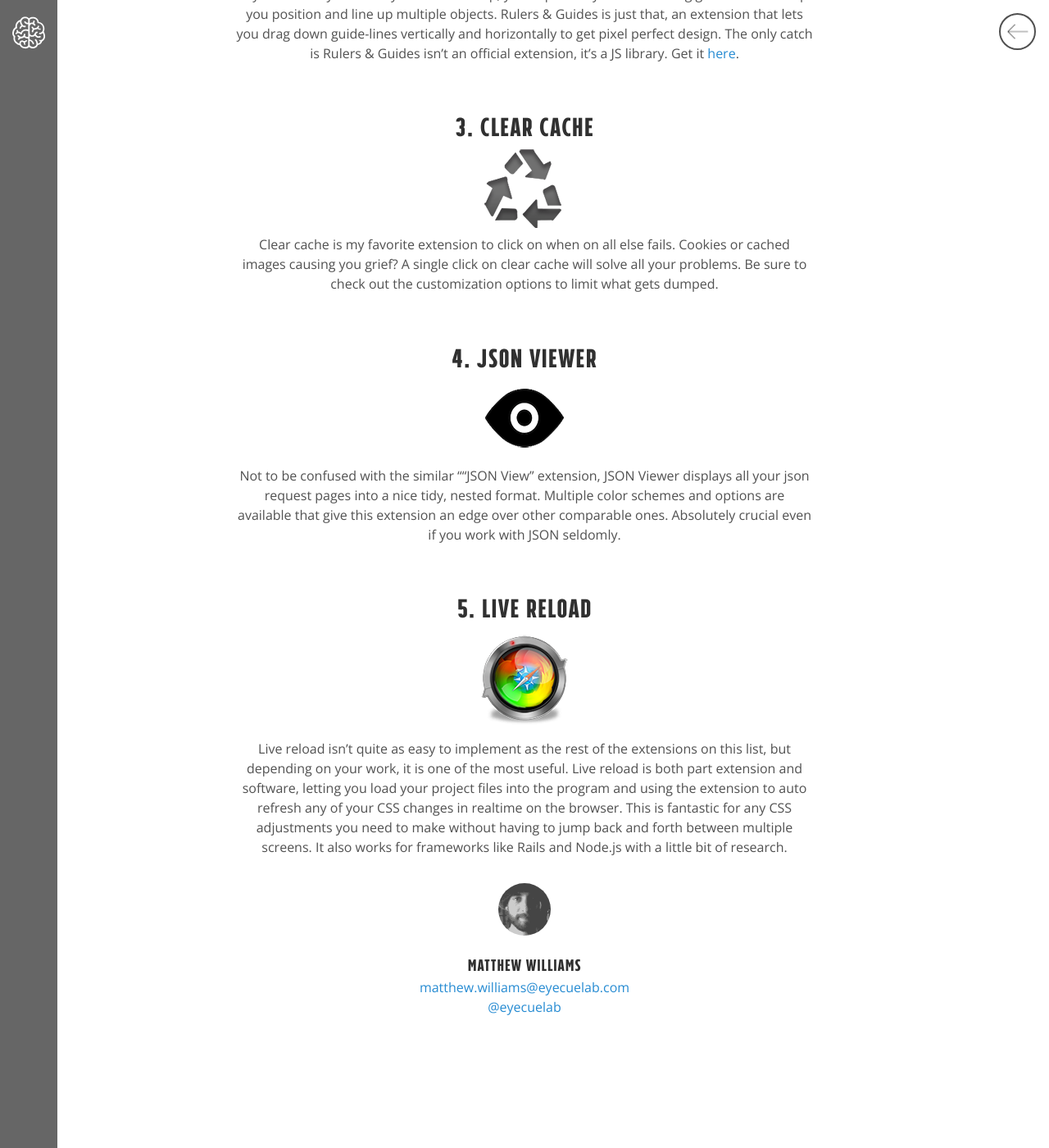
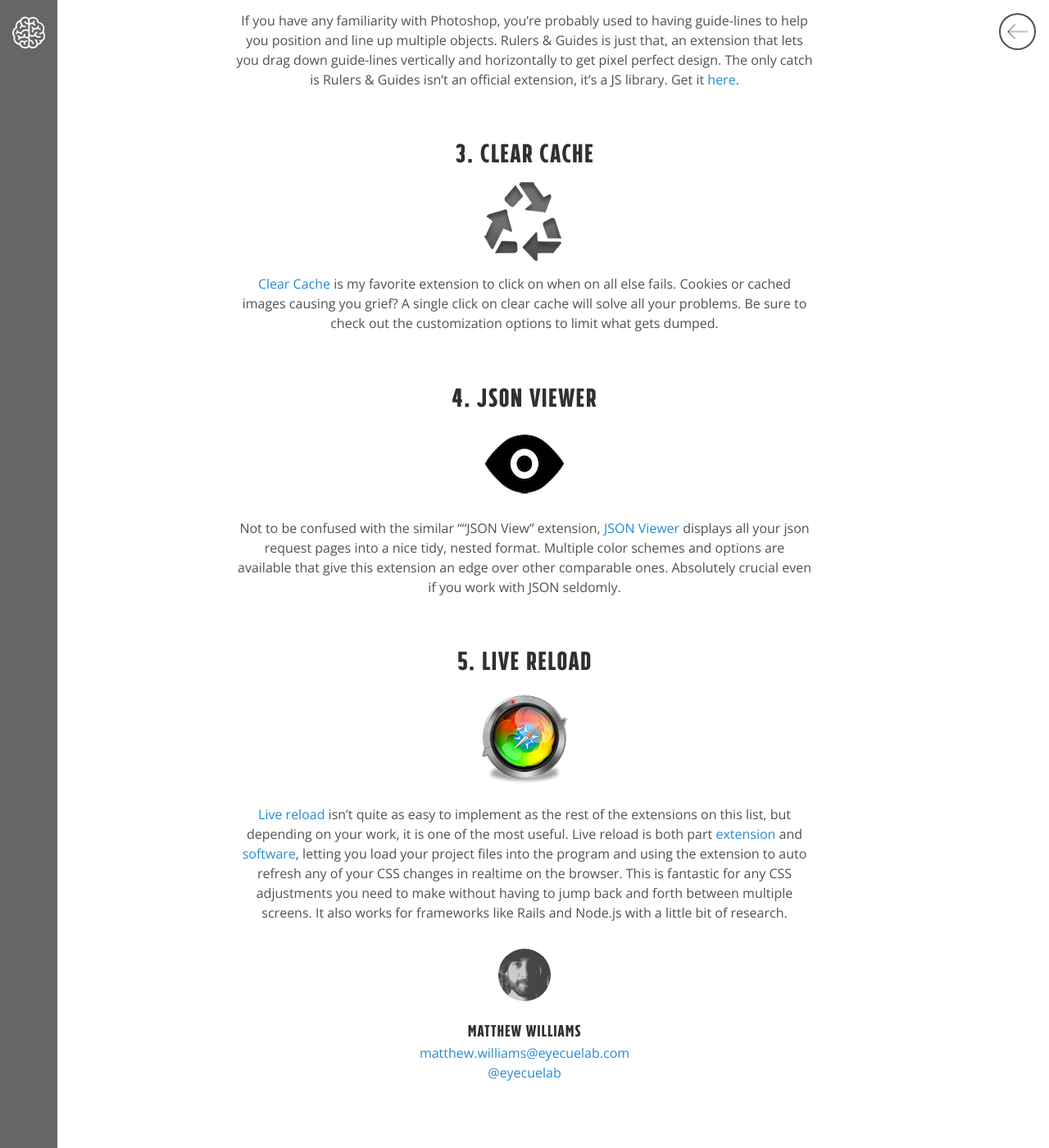
Before and after one commit to eyecuelab/labnotebook, a Jekyll site: the page built from _posts/2015-02-23-essential_extensions.md, in a window 1280 px wide and 1400 px high, scrolled down 1322 px. Shown: the whole window at 82% size. Built offline with Jekyll 4.4.1, drawn with Linux system fonts in a browser that asks for light colours; Markdown is read by kramdown in place of the engine named in the settings; comment, search, counter and statistics services are not loaded; part of the change alters nothing that is shown; some of the changed text lies outside the part shown.

Commit message:
update post with links

```diff
--- a/_posts/2015-02-23-essential_extensions.md
+++ b/_posts/2015-02-23-essential_extensions.md
@@ -3,7 +3,7 @@ layout: post
 title: 5 Essential Extensions for Your Chrome Toolbelt
 comments: true
 author: matthew
-p-category: Front End Development
+p-category: Front-End Development
 ---
 
 # 5 ESSENTIAL EXTENSIONS FOR YOUR CHROME-TOOLBELT
@@ -15,26 +15,31 @@ If you're not using Google Chrome as a front-end web developer, you're missing o
 Based on my individual experience and suggestions from others, I've put together a list of my top 5, essential extensions for any front-end developer who wants to improve their speed and quality of work.
 
   <br>
-#1. Window Resizer ![EyeCue Lab]({{ site.postimage }}windowresizer.png)
+#1. Window Resizer
+[![EyeCue Lab]({{ site.postimage }}windowresizer.png)](https://chrome.google.com/webstore/detail/window-resizer/kkelicaakdanhinjdeammmilcgefonfh)
 
-Window Resizer is becoming a more and more important tool as more p  eople take to the web on their mobile devices. The extensions let's you change your browser's screen size on the fly to either preset device sizes or custom sizes defined by the user. This becomes immensiley useful when optimizing responsive layouts for the most popular devices.
+[Window Resizer](https://chrome.google.com/webstore/detail/window-resizer/kkelicaakdanhinjdeammmilcgefonfh) is becoming a more and more important tool as more p  eople take to the web on their mobile devices. The extensions let's you change your browser's screen size on the fly to either preset device sizes or custom sizes defined by the user. This becomes immensiley useful when optimizing responsive layouts for the most popular devices.
 
   <br>
-#2. Rulers & Guides ![EyeCue Lab]({{ site.postimage }}rulersguides.png)
+#2. Rulers & Guides
+[![EyeCue Lab]({{ site.postimage }}rulersguides.png)](http://www.webappers.com/2014/05/26/photoshop-rulers-guides-interface-on-web-page/)
 
 If you have any familiarity with Photoshop, you're probably used to having guide-lines to help you position and line up multiple objects. Rulers & Guides is just that, an extension that lets you drag down guide-lines vertically and horizontally to get pixel perfect design. The only catch is Rulers & Guides isn't an official extension, it's a JS library. Get it [here](http://www.webappers.com/2014/05/26/photoshop-rulers-guides-interface-on-web-page/).
 
   <br>
-#3. Clear Cache ![EyeCue Lab]({{ site.postimage }}clearcache.png)
+#3. Clear Cache
+[![EyeCue Lab]({{ site.postimage }}clearcache.png)](https://chrome.google.com/webstore/detail/clear-cache/cppjkneekbjaeellbfkmgnhonkkjfpdn)
 
-Clear cache is my favorite extension to click on when on all else fails. Cookies or cached images causing you grief? A single click on clear cache will solve all your problems. Be sure to check out the customization options to limit what gets dumped.
+[Clear Cache](https://chrome.google.com/webstore/detail/clear-cache/cppjkneekbjaeellbfkmgnhonkkjfpdn) is my favorite extension to click on when on all else fails. Cookies or cached images causing you grief? A single click on clear cache will solve all your problems. Be sure to check out the customization options to limit what gets dumped.
 
   <br>
-#4. JSON Viewer ![EyeCue Lab]({{ site.postimage }}jsonviewer.png)
+#4. JSON Viewer
+[![EyeCue Lab]({{ site.postimage }}jsonviewer.png)](https://chrome.google.com/webstore/detail/json-viewer/gbmdgpbipfallnflgajpaliibnhdgobh)
 
-Not to be confused with the similar ""JSON View" extension, JSON Viewer displays all your json request pages into a nice tidy, nested format. Multiple color schemes and options are available that give this extension an edge over other comparable ones. Absolutely crucial even if you work with JSON seldomly.
+Not to be confused with the similar ""JSON View" extension, [JSON Viewer](https://chrome.google.com/webstore/detail/json-viewer/gbmdgpbipfallnflgajpaliibnhdgobh) displays all your json request pages into a nice tidy, nested format. Multiple color schemes and options are available that give this extension an edge over other comparable ones. Absolutely crucial even if you work with JSON seldomly.
 
   <br>
-#5. Live Reload ![EyeCue Labo]({{ site.postimage }}livereload.png)
+#5. Live Reload
+[![EyeCue Labo]({{ site.postimage }}livereload.png)](https://chrome.google.com/webstore/detail/livereload/jnihajbhpnppcggbcgedagnkighmdlei)
 
-Live reload isn't quite as easy to implement as the rest of the extensions on this list, but depending on your work, it is one of the most useful. Live reload is both part extension and software, letting you load your project files into the program and using the extension to auto refresh any of your CSS changes in realtime on the browser. This is fantastic for any CSS adjustments you need to make without having to jump back and forth between multiple screens. It also works for frameworks like Rails and Node.js with a little bit of research.
+[Live reload](https://chrome.google.com/webstore/detail/livereload/jnihajbhpnppcggbcgedagnkighmdlei) isn't quite as easy to implement as the rest of the extensions on this list, but depending on your work, it is one of the most useful. Live reload is both part [extension](https://chrome.google.com/webstore/detail/livereload/jnihajbhpnppcggbcgedagnkighmdlei) and [software](http://livereload.com/), letting you load your project files into the program and using the extension to auto refresh any of your CSS changes in realtime on the browser. This is fantastic for any CSS adjustments you need to make without having to jump back and forth between multiple screens. It also works for frameworks like Rails and Node.js with a little bit of research.
```
